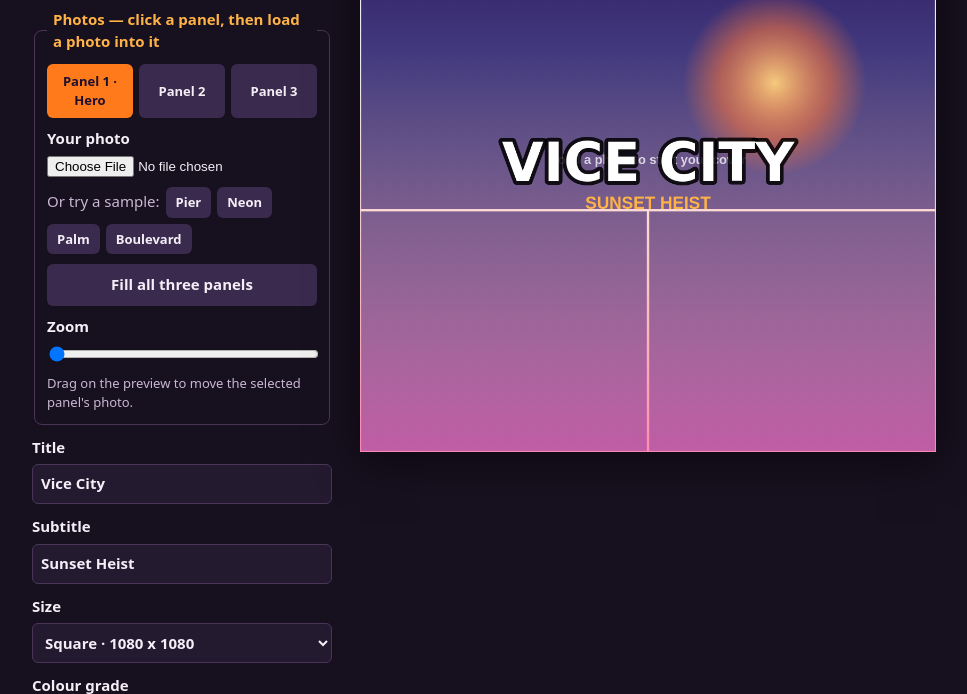
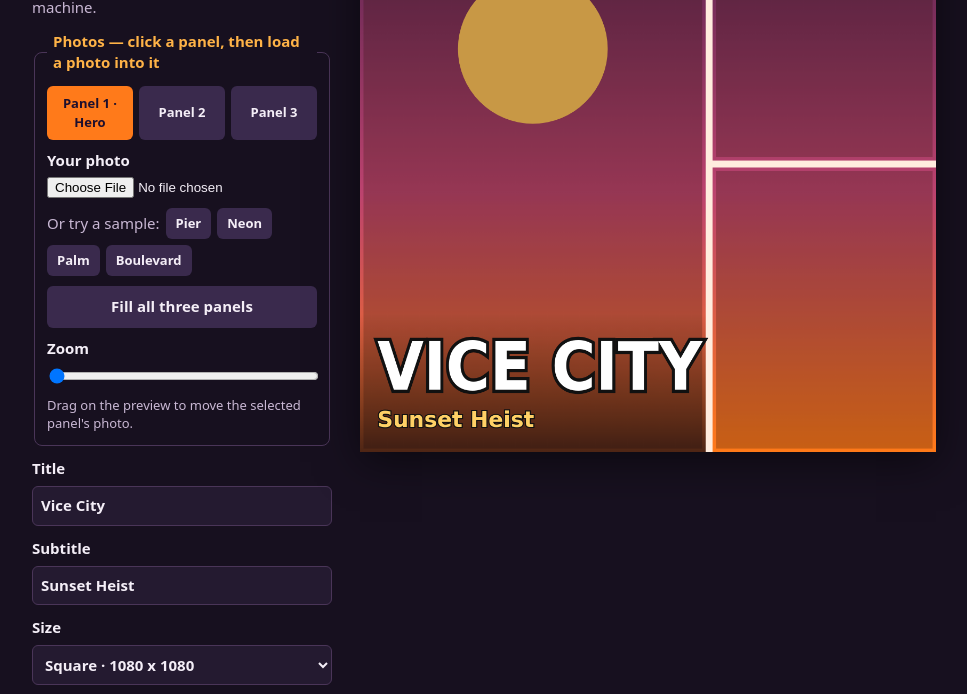
Before and after one commit to Yugisupra1/gta6-cover-art-01, a plain HTML site: page app/index.html in a window 1280 px wide. Shown: the part 148-842 px from the top of the page, without its empty margins (156-1123 px from the left). Drawn offline with Linux system fonts and the light colour scheme.

Commit message:
Round 2 recorded rebuild: fresh authoring of all source files

```diff
--- a/app/src/cover.js
+++ b/app/src/cover.js
@@ -1,190 +1,202 @@
-// Vice Cover — the drawing engine.
+// Vice Cover — the cover drawing engine.
 //
-// A cover is three photo panels in a GTA-poster layout plus a bold title
-// and a subtitle, over a sunset / neon / noir colour grade. Everything is
-// drawn on one canvas so the export is exactly what the preview shows.
-// (Rewritten under the make.fun recording so the build is witnessed end to end.)
+// Everything here is plain 2D canvas: a gradient sky with a low sun, three
+// photo panels separated by white gaps, a colour grade washed over the
+// whole poster, and a bold outlined title. No image assets are needed for
+// the frame itself — only the photos the user loads into the panels.
 //
-// state:
-//   photos: [Image|null, Image|null, Image|null]  one per panel
-//   pans:   [{x, y, zoom}, ...]                   per-panel crop offset (-1..1) and zoom (>=1)
-//   title, subtitle: strings
-//   size: 'square' | 'portrait' | 'landscape'
-//   grade: 'sunset' | 'neon' | 'noir'
+// Coordinates: layout() returns panel rects in 0..1 space (fractions of
+// the canvas), so the same layout works for every export size.
 
 export const SIZES = {
-  square: { w: 1080, h: 1080, label: '1080 x 1080' },
-  portrait: { w: 1080, h: 1350, label: '1080 x 1350' },
-  landscape: { w: 1920, h: 1080, label: '1920 x 1080' },
+  square: { w: 1080, h: 1080 },
+  portrait: { w: 1080, h: 1350 },
+  landscape: { w: 1920, h: 1080 },
 };
 
 export const GRADES = {
   sunset: {
-    sky: ['#2b1055', '#7597de'],
-    tint: ['rgba(255, 122, 26, 0)', 'rgba(255, 45, 120, 0.55)'],
-    band: '#1c0b2e',
-    accent: '#ffb347',
+    sky: ['#2b1055', '#b13a7d', '#ff7a1a'],
+    sun: '#ffd166',
+    tint: 'rgba(255, 122, 26, 0.14)',
+    band: '#1d0f2e',
   },
   neon: {
-    sky: ['#0d0221', '#3b0f66'],
-    tint: ['rgba(0, 229, 255, 0)', 'rgba(255, 0, 128, 0.5)'],
-    band: '#12042b',
-    accent: '#00e5ff',
+    sky: ['#0b0620', '#3b1d8f', '#ff2e88'],
+    sun: '#39e6ff',
+    tint: 'rgba(255, 46, 136, 0.16)',
+    band: '#120826',
   },
   noir: {
-    sky: ['#101014', '#2a2a33'],
-    tint: ['rgba(255, 255, 255, 0)', 'rgba(0, 0, 0, 0.55)'],
-    band: '#0c0c10',
-    accent: '#e8e8e8',
+    sky: ['#0d0d0f', '#2e2e35', '#5c5c68'],
+    sun: '#e8e8ec',
+    tint: 'rgba(10, 10, 14, 0.22)',
+    band: '#101014',
   },
 };
 
-// Panel rectangles (fractions of the canvas) for each size.
-// panels[0] is the hero, panels[1] and panels[2] the two small ones.
+const GAP = 0.012; // white gap between panels, as a fraction of the width
+
+/** Panel rects for a size: [hero, small top/right, small bottom/right].
+ *  Portrait reserves a solid band at the foot for the title; square and
+ *  landscape overlay the title on the hero panel instead. */
 export function layout(size) {
   if (size === 'portrait') {
+    const bandH = 0.20;
+    const photoH = 1 - bandH;
+    const heroH = photoH * 0.62;
+    const smallH = photoH - heroH - GAP;
     return [
-      { x: 0, y: 0, w: 1, h: 0.52 },
-      { x: 0, y: 0.52, w: 0.5, h: 0.28 },
-      { x: 0.5, y: 0.52, w: 0.5, h: 0.28 },
+      { x: 0, y: 0, w: 1, h: heroH },
+      { x: 0, y: heroH + GAP, w: 0.5 - GAP / 2, h: smallH },
+      { x: 0.5 + GAP / 2, y: heroH + GAP, w: 0.5 - GAP / 2, h: smallH },
+      { x: 0, y: photoH, w: 1, h: bandH, band: true },
     ];
   }
   if (size === 'landscape') {
+    const heroW = 0.56;
+    const smallW = 1 - heroW - GAP;
+    const smallH = 0.5 - GAP / 2;
     return [
-      { x: 0, y: 0, w: 0.6, h: 1 },
-      { x: 0.6, y: 0, w: 0.4, h: 0.5 },
-      { x: 0.6, y: 0.5, w: 0.4, h: 0.5 },
+      { x: 0, y: 0, w: heroW, h: 1 },
+      { x: heroW + GAP, y: 0, w: smallW, h: smallH },
+      { x: heroW + GAP, y: 0.5 + GAP / 2, w: smallW, h: smallH },
     ];
   }
+  // square
+  const heroW = 0.60;
+  const smallW = 1 - heroW - GAP;
+  const smallH = 0.5 - GAP / 2;
   return [
-    { x: 0, y: 0, w: 1, h: 0.58 },
-    { x: 0, y: 0.58, w: 0.5, h: 0.42 },
-    { x: 0.5, y: 0.58, w: 0.5, h: 0.42 },
+    { x: 0, y: 0, w: heroW, h: 1 },
+    { x: heroW + GAP, y: 0, w: smallW, h: smallH },
+    { x: heroW + GAP, y: 0.5 + GAP / 2, w: smallW, h: smallH },
   ];
 }
 
-// Where the title band sits (fractions). Portrait gets a solid band at the
-// foot; square and landscape overlay the title on the hero's foot.
-export function titleBand(size) {
-  if (size === 'portrait') return { x: 0, y: 0.8, w: 1, h: 0.2, solid: true };
-  if (size === 'landscape') return { x: 0, y: 0.72, w: 0.6, h: 0.28, solid: false };
-  return { x: 0, y: 0.4, w: 1, h: 0.18, solid: false };
-}
-
-function drawPhoto(ctx, photo, rect, pan) {
+/** Draws one photo cover-fitting its panel, shifted by pan and zoomed. */
+function drawPhoto(ctx, photo, rect, pan, W, H) {
   if (!photo) return false;
-  const pw = photo.naturalWidth;
-  const ph = photo.naturalHeight;
-  // Cover-fit the panel, then apply the pan offset and zoom on top.
-  const scale = Math.max(rect.w / pw, rect.h / ph) * (pan.zoom || 1);
-  const dw = pw * scale;
-  const dh = ph * scale;
-  const dx = rect.x + (rect.w - dw) / 2 + (pan.x || 0) * rect.w * 0.3;
-  const dy = rect.y + (rect.h - dh) / 2 + (pan.y || 0) * rect.h * 0.3;
+  const px = rect.x * W;
+  const py = rect.y * H;
+  const pw = rect.w * W;
+  const ph = rect.h * H;
+  const iw = photo.naturalWidth;
+  const ih = photo.naturalHeight;
+  // Cover-fit first, then pan (in panel fractions) and zoom around the centre.
+  // The pan is capped at +/-1 by the editor, so the photo always covers.
+  const scale = Math.max(pw / iw, ph / ih) * (pan.zoom || 1);
+  const dw = iw * scale;
+  const dh = ih * scale;
+  const dx = px + (pw - dw) / 2 + (pan.x || 0) * pw * 0.5;
+  const dy = py + (ph - dh) / 2 + (pan.y || 0) * ph * 0.5;
   ctx.save();
   ctx.beginPath();
-  ctx.rect(rect.x, rect.y, rect.w, rect.h);
+  ctx.rect(px, py, pw, ph);
   ctx.clip();
   ctx.drawImage(photo, dx, dy, dw, dh);
   ctx.restore();
   return true;
 }
 
-function drawPanelGap(ctx, rect, w, h) {
-  ctx.strokeStyle = 'rgba(255,255,255,0.9)';
-  ctx.lineWidth = Math.max(3, w * 0.004);
-  ctx.strokeRect(rect.x, rect.y, rect.w, rect.h);
+function drawSky(ctx, grade, W, H) {
+  const g = ctx.createLinearGradient(0, 0, 0, H);
+  g.addColorStop(0, grade.sky[0]);
+  g.addColorStop(0.55, grade.sky[1]);
+  g.addColorStop(1, grade.sky[2]);
+  ctx.fillStyle = g;
+  ctx.fillRect(0, 0, W, H);
+  // Low sun disc, centred on the hero panel's upper half. It sits high
+  // enough that it never pokes below the hero into the panel gaps.
+  const sunR = Math.min(W, H) * 0.13;
+  ctx.fillStyle = grade.sun;
+  ctx.beginPath();
+  ctx.arc(W * 0.3, H * 0.30, sunR, 0, Math.PI * 2);
+  ctx.fill();
 }
 
-function fitFont(ctx, text, maxW, startSize) {
-  let size = startSize;
-  ctx.font = `900 ${size}px "Arial Black", "DejaVu Sans", sans-serif`;
-  while (size > 12 && ctx.measureText(text).width > maxW) {
-    size -= 2;
-    ctx.font = `900 ${size}px "Arial Black", "DejaVu Sans", sans-serif`;
+function drawTitle(ctx, text, sub, x, y, maxW, size, accent) {
+  ctx.textAlign = 'left';
+  ctx.textBaseline = 'alphabetic';
+  const titlePx = Math.round(size * 0.115);
+  ctx.font = `900 ${titlePx}px "Arial Black", "DejaVu Sans", sans-serif`;
+  ctx.lineWidth = Math.max(2, titlePx * 0.10);
+  ctx.strokeStyle = '#111';
+  ctx.fillStyle = '#fff';
+  const upper = (text || '').toUpperCase();
+  ctx.strokeText(upper, x, y, maxW);
+  ctx.fillText(upper, x, y, maxW);
+  if (sub) {
+    const subPx = Math.round(size * 0.038);
+    ctx.font = `700 ${subPx}px "Arial Black", "DejaVu Sans", sans-serif`;
+    ctx.lineWidth = Math.max(1.5, subPx * 0.10);
+    ctx.strokeStyle = '#111';
+    ctx.fillStyle = accent;
+    ctx.strokeText(sub, x, y + subPx * 1.7, maxW);
+    ctx.fillText(sub, x, y + subPx * 1.7, maxW);
   }
-  return size;
 }
 
-/** Draws the whole cover onto `canvas` (its width/height must match the size). */
+/** Renders the whole cover onto the canvas. state: { photos, pans, title,
+ *  subtitle, size, grade }. Photos are HTMLImageElements (or null). */
 export function drawCover(canvas, state) {
+  const W = canvas.width;
+  const H = canvas.height;
   const ctx = canvas.getContext('2d');
-  const w = canvas.width;
-  const h = canvas.height;
   const grade = GRADES[state.grade] || GRADES.sunset;
-  const panels = layout(state.size).map((p) => ({
-    x: p.x * w, y: p.y * h, w: p.w * w, h: p.h * h,
-  }));
+  const panels = layout(state.size);
 
-  // Sky background (shows where no photo is loaded).
-  const sky = ctx.createLinearGradient(0, 0, 0, h);
-  sky.addColorStop(0, grade.sky[0]);
-  sky.addColorStop(1, grade.sky[1]);
-  ctx.fillStyle = sky;
-  ctx.fillRect(0, 0, w, h);
+  const band = panels.find((p) => p.band);
+  const photoPanels = panels.filter((p) => !p.band);
 
-  // Sun disc behind the hero, low on the horizon.
-  const sunX = w * 0.72;
-  const sunY = panels[0].y + panels[0].h * 0.62;
-  const sunR = Math.min(w, h) * 0.16;
-  const sun = ctx.createRadialGradient(sunX, sunY, 0, sunX, sunY, sunR);
-  sun.addColorStop(0, 'rgba(255, 214, 130, 0.95)');
-  sun.addColorStop(0.6, 'rgba(255, 120, 60, 0.55)');
-  sun.addColorStop(1, 'rgba(255, 120, 60, 0)');
-  ctx.fillStyle = sun;
-  ctx.fillRect(0, 0, w, h);
+  // White page behind everything: it shows as the thin gaps between panels.
+  ctx.fillStyle = '#fff';
+  ctx.fillRect(0, 0, W, H);
 
-  // Panels.
-  let anyPhoto = false;
-  panels.forEach((rect, i) => {
-    const photo = state.photos[i];
-    const pan = state.pans[i] || { x: 0, y: 0, zoom: 1 };
-    if (drawPhoto(ctx, photo, rect, pan)) anyPhoto = true;
-    drawPanelGap(ctx, rect, w, h);
-  });
+  // Sky only inside the photo panels: clip to their union so the gradient
+  // and the sun never bleed into the white gaps between panels.
+  ctx.save();
+  ctx.beginPath();
+  for (const p of photoPanels) ctx.rect(p.x * W, p.y * H, p.w * W, p.h * H);
+  ctx.clip();
+  drawSky(ctx, grade, W, H);
+  ctx.restore();
 
-  // Colour grade over the whole cover.
-  const tint = ctx.createLinearGradient(0, h * 0.3, 0, h);
-  tint.addColorStop(0, grade.tint[0]);
-  tint.addColorStop(1, grade.tint[1]);
-  ctx.fillStyle = tint;
-  ctx.fillRect(0, 0, w, h);
-
-  if (!anyPhoto) {
-    ctx.fillStyle = 'rgba(255,255,255,0.75)';
-    ctx.font = `600 ${Math.round(h * 0.022)}px sans-serif`;
-    ctx.textAlign = 'center';
-    ctx.fillText('Load a photo to start your cover', w / 2, h * 0.5);
+  for (let i = 0; i < photoPanels.length; i++) {
+    const p = photoPanels[i];
+    const inset = GAP * W * 0.5;
+    const rect = {
+      x: p.x + inset / W,
+      y: p.y + inset / H,
+      w: p.w - (2 * inset) / W,
+      h: p.h - (2 * inset) / H,
+    };
+    const filled = drawPhoto(ctx, state.photos[i], rect, state.pans[i] || { x: 0, y: 0, zoom: 1 }, W, H);
+    if (!filled) {
+      // Empty panel: keep the sky showing through as a placeholder.
+      ctx.fillStyle = 'rgba(0,0,0,0.25)';
+      ctx.fillRect(rect.x * W, rect.y * H, rect.w * W, rect.h * H);
+    }
   }
 
-  // Title band.
-  const band = titleBand(state.size);
-  const bx = band.x * w, by = band.y * h, bw = band.w * w, bh = band.h * h;
-  if (band.solid) {
+  // Colour grade wash over everything.
+  ctx.fillStyle = grade.tint;
+  ctx.fillRect(0, 0, W, H);
+
+  if (band) {
     ctx.fillStyle = grade.band;
-    ctx.fillRect(bx, by, bw, bh);
-    ctx.fillStyle = grade.accent;
-    ctx.fillRect(bx, by, bw, Math.max(4, h * 0.006));
-  }
-
-  const title = (state.title || '').trim().toUpperCase();
-  const subtitle = (state.subtitle || '').trim();
-  ctx.textAlign = 'center';
-  ctx.textBaseline = 'alphabetic';
-  if (title) {
-    const size = fitFont(ctx, title, bw * 0.92, bh * 0.52);
-    const ty = by + bh * (band.solid ? 0.52 : 0.72);
-    ctx.lineJoin = 'round';
-    ctx.strokeStyle = 'rgba(0,0,0,0.85)';
-    ctx.lineWidth = Math.max(4, size * 0.14);
-    ctx.strokeText(title, bx + bw / 2, ty);
-    ctx.fillStyle = '#ffffff';
-    ctx.fillText(title, bx + bw / 2, ty);
-    if (subtitle) {
-      const subSize = Math.max(14, size * 0.32);
-      ctx.font = `700 ${subSize}px sans-serif`;
-      ctx.fillStyle = grade.accent;
-      ctx.fillText(subtitle.toUpperCase(), bx + bw / 2, ty + subSize * 1.6);
-    }
+    ctx.fillRect(0, band.y * H, W, band.h * H);
+    drawTitle(ctx, state.title, state.subtitle, W * 0.05, band.y * H + band.h * H * 0.52, W * 0.9, Math.min(W, H), grade.sun);
+  } else {
+    // Title overlaid on the foot of the hero panel, with a dark scrim.
+    const hero = photoPanels[0];
+    const scrimH = H * 0.24;
+    const scrimY = (hero.y + hero.h) * H - scrimH;
+    const scrim = ctx.createLinearGradient(0, scrimY, 0, scrimY + scrimH);
+    scrim.addColorStop(0, 'rgba(10, 5, 20, 0)');
+    scrim.addColorStop(1, 'rgba(10, 5, 20, 0.72)');
+    ctx.fillStyle = scrim;
+    ctx.fillRect(hero.x * W, scrimY, hero.w * W, scrimH);
+    drawTitle(ctx, state.title, state.subtitle, hero.x * W + W * 0.03, scrimY + scrimH * 0.55, hero.w * W * 0.94, Math.min(W, H), grade.sun);
   }
 }
--- a/app/src/main.js
+++ b/app/src/main.js
@@ -1,8 +1,10 @@
-// Vice Cover — wires the editor: pick photos, crop and position each panel,
-// write the caption, choose a size and a grade, export the cover as a PNG.
-// A `?shot=` query sets up a fixed scene for a screenshot (./shots.js).
-// (Rewritten under the make.fun recording so the build is witnessed end to end.)
-import { drawCover, layout, SIZES, GRADES } from './cover.js';
+// Vice Cover — the editor wiring.
+//
+// Connects the controls to the drawing engine: pick a panel, load a photo
+// into it (your own file or a sample), drag the photo around inside its
+// panel, zoom, write the caption, choose a size and a grade, export a PNG.
+// A `?shot=` query sets up a fixed scene for screenshots (see shots.js).
+import { drawCover, layout, SIZES } from './cover.js';
 import { runShot } from './shots.js';
 
 const canvas = document.getElementById('cover');
@@ -24,24 +26,20 @@ const state = {
 };
 let selected = 0;
 
-function resizeCanvas() {
+function redraw() {
   const s = SIZES[state.size];
   canvas.width = s.w;
   canvas.height = s.h;
-}
-
-function redraw() {
-  resizeCanvas();
   state.title = titleInput.value;
   state.subtitle = subtitleInput.value;
   state.size = sizeSelect.value;
   state.grade = gradeSelect.value;
   drawCover(canvas, state);
   panelButtons.forEach((b, i) => b.classList.toggle('active', i === selected));
-  zoomInput.value = state.pans[selected].zoom;
+  zoomInput.value = String(state.pans[selected].zoom);
 }
 
-/** Loads an image from a URL, resolving once it can be drawn. */
+/** Loads an image from a URL and resolves once it can be drawn. */
 export function loadImage(url) {
   return new Promise((resolve, reject) => {
     const img = new Image();
@@ -80,13 +78,15 @@ zoomInput.addEventListener('input', () => {
   redraw();
 });
 
-// Drag on the canvas pans the selected panel's photo.
+// Drag on the canvas pans the selected panel's photo. Clicking a panel
+// selects it first; the drag then moves that panel's photo. The pan is
+// stored in panel fractions (-1..1) so it survives a size change.
 let dragging = null;
 function panelAt(cx, cy) {
   const r = canvas.getBoundingClientRect();
   const x = (cx - r.left) / r.width;
   const y = (cy - r.top) / r.height;
-  const panels = layout(state.size);
+  const panels = layout(state.size).filter((p) => !p.band);
   for (let i = 0; i < panels.length; i++) {
     const p = panels[i];
     if (x >= p.x && x < p.x + p.w && y >= p.y && y < p.y + p.h) return i;
--- a/app/style.css
+++ b/app/style.css
@@ -1,5 +1,6 @@
-/* Vice Cover styles — dark sunset theme for the editor.
-   Rewritten under the make.fun recording so the build is witnessed end to end. */
+/* Vice Cover — dark editor theme. The cover itself is drawn on canvas;
+   this stylesheet only styles the editing page around it. Colours are
+   picked to echo the sunset grade: deep purple page, amber accents. */
 html, body { margin: 0; min-height: 100%; background: #17101f; color: #f4eef7; font: 15px/1.45 system-ui, sans-serif; }
 .app { display: flex; gap: 28px; align-items: flex-start; justify-content: center; padding: 24px; box-sizing: border-box; }
 .controls { display: flex; flex-direction: column; gap: 12px; width: 300px; flex-shrink: 0; }
@@ -20,7 +21,8 @@ button:hover { background: #ffa14d; }
 #sample-all { background: #3a2a4d; color: #f4eef7; }
 .hint { font-size: 13px; }
 #status { color: #7be3c3; min-height: 1.2em; }
-canvas { width: min(72vh, 62vw); height: auto; aspect-ratio: auto; box-shadow: 0 10px 40px rgba(0, 0, 0, 0.5); background: #2b1055; }
+canvas { width: min(72vh, 62vw); height: auto; box-shadow: 0 10px 40px rgba(0, 0, 0, 0.5); background: #2b1055; }
+/* Screenshot mode: hide the controls so only the cover shows. */
 body.shot-cover .controls { display: none; }
 body.shot-cover .app { padding: 0; }
 body.shot-cover canvas { width: 100vw; height: 100vh; object-fit: contain; box-shadow: none; }
```
Also changed, not shown: app/index.html (+1 -2 lines), app/src/shots.js (+9 -5 lines), 2 other files.
